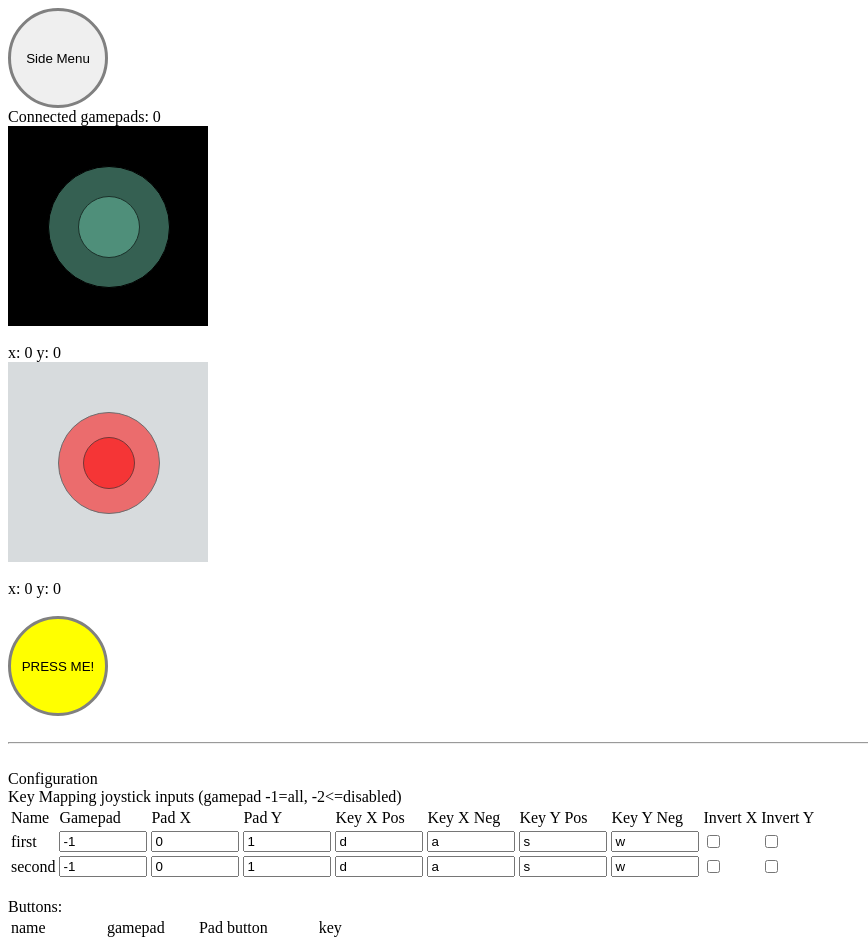
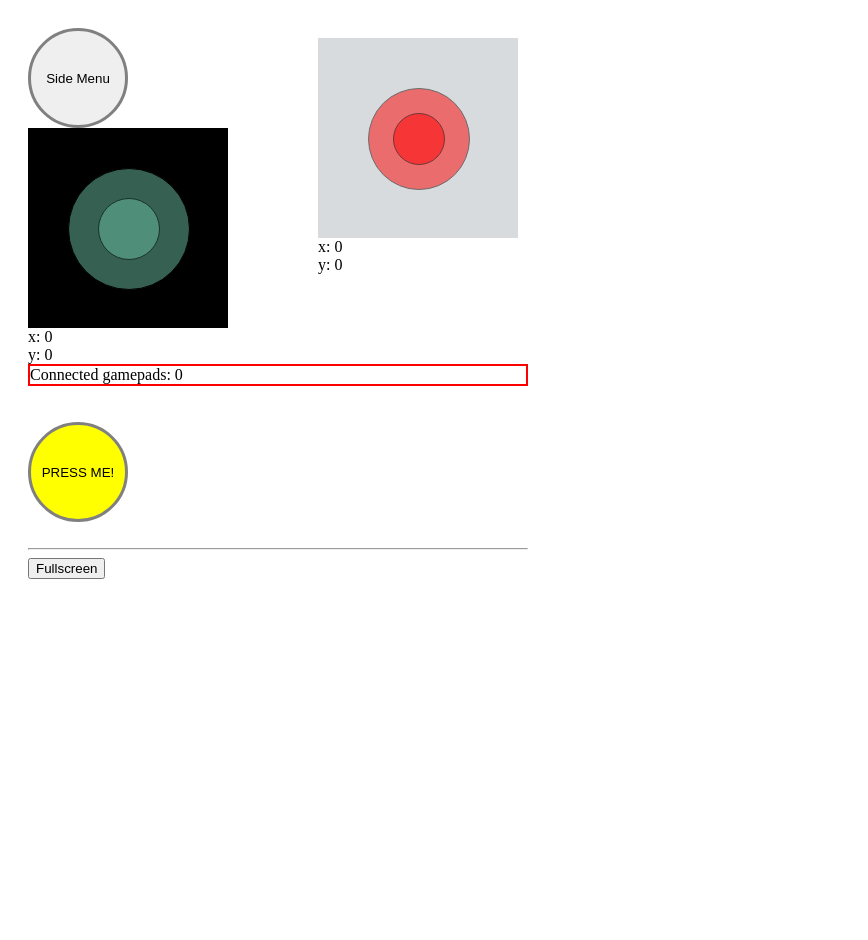
Before and after one commit to brean/svelte-gamepad-virtual-joystick, a SvelteKit app: page / in a window 1280 px wide. Shown: the top 940 px of the page, without its empty margins (0-868 px from the left). After the commit the page ends 800 px from the top, so only its background shows below. Built offline with nearby package versions, Linux system fonts and the light colour scheme.

Commit message:
Configuration as own component, add hovering tag

```diff
--- /dev/null
+++ b/src/lib/components/Configuration.svelte
@@ -0,0 +1,82 @@
+<script lang="ts">
+  import { virtual_button_inputs } from "$lib/store/virtual_button_inputs.js";
+  import { virtual_joystick_inputs } from "$lib/store/virtual_joystick_inputs.js";
+</script>
+Configuration
+<br />
+Key Mapping joystick inputs (gamepad -1=all, -2&lt;=disabled)
+<br />
+<table>
+  <tbody>
+    <tr>
+      <td>Name</td>
+      <td>Gamepad</td>
+      <td>Pad X</td>
+      <td>Pad Y</td>
+      <td>Key X Pos</td>
+      <td>Key X Neg</td>
+      <td>Key Y Pos</td>
+      <td>Key Y Neg</td>
+      <td>Invert X</td>
+      <td>Invert Y</td>
+    </tr>
+    {#each $virtual_joystick_inputs as vs}
+    <tr>
+      <td>{vs.name}</td>
+      <td>
+        <input bind:value={vs.gamepad} type="number" />
+      </td>
+      <td><input bind:value={vs.axes_x} type="number" /></td>
+      <td><input bind:value={vs.axes_y} type="number" /></td>
+      <td><input bind:value={vs.key_x_pos} /></td>
+      <td><input bind:value={vs.key_x_neg} /></td>
+      <td><input bind:value={vs.key_y_pos} /></td>
+      <td><input bind:value={vs.key_y_neg} /></td>
+      <td><input type="checkbox" bind:checked={vs.invert_x} /></td>
+      <td><input type="checkbox" bind:checked={vs.invert_y} /></td>
+    </tr>
+    {/each}
+  </tbody>
+</table>
+<br />
+Buttons:<br />
+<table>
+  <tbody>
+    <tr>
+      <td>name</td>
+      <td>gamepad</td>
+      <td>Pad button</td>
+      <td></td>
+      <td>key</td>
+      <td></td>
+    </tr>
+    {#each $virtual_button_inputs as vb}
+    <tr>
+      <td>{vb.name}</td>
+      <td>
+        <input bind:value={vb.gamepad} type="number" />
+      </td>
+      <td>
+        {#each vb.gamepad_buttons as btn}
+          <input bind:value={btn} type="number" /><br />
+        {/each}
+      </td><td>
+        <button>+</button>
+      </td>
+      <td>
+        {#each vb.keyboard_keys as key}
+          <input bind:value={key} type="text" /><br />
+        {/each}
+      </td><td>
+        <button>+</button>
+      </td>
+    </tr>
+    {/each}
+  </tbody>
+</table>
+
+<style>
+  input {
+    max-width: 80px;
+  }
+</style>
--- a/src/lib/components/VirtualList.svelte
+++ b/src/lib/components/VirtualList.svelte
@@ -4,13 +4,19 @@
   interface Props {
     children: Snippet,
     style?: string,
-    cssclass?: string
+    cssclass?: string,
+    hovering?: number,
+    selected?: number,
+    onpress: () => void
   }
 
   let {
     children,
     style = '',
-    cssclass = 'vlist'
+    cssclass = 'vlist',
+    selected = 0,
+    hovering = 0,
+    onpress = () => {}
   }: Props = $props();
 
   let items: HTMLElement[] = [];
@@ -19,13 +25,18 @@
   $effect(() => {
     items = [];
     let i = 0;
+    console.log(selected);
     lstParent.childNodes.forEach(element => {
       if ((element as HTMLElement).tagName === 'LI') {
         const child: HTMLElement = (element as HTMLElement);
         items.push(child);
-        if (i == 0) {
-          child.classList = ['selected']
+        if (i == selected) {
+          child.classList.add('selected')
         }
+        if (i == hovering) {
+          child.classList.add('hovering')
+        }
+        console.log(child.classList)
         child.setAttribute('data-item', i.toString())
         element.addEventListener('pointerdown', () => {
           console.log('pointer down', child, child.getAttribute('data-item'));
@@ -37,6 +48,6 @@
 
 </script>
 
-<ul bind:this={lstParent}>
+<ul bind:this={lstParent} {style} class={cssclass}>
   {@render children()}
 </ul>
--- a/src/routes/+page.svelte
+++ b/src/routes/+page.svelte
@@ -1,12 +1,12 @@
 <script lang="ts">
+  import Configuration from "$lib/components/Configuration.svelte";
   import GamepadManager from "$lib/components/GamepadManager.svelte";
   import KeyboardManager from "$lib/components/KeyboardManager.svelte";
   import VirtualButton from "$lib/components/VirtualButton.svelte";
   import VirtualJoystick from "$lib/components/VirtualJoystick.svelte";
   import VirtualList from "$lib/components/VirtualList.svelte";
   import { gamepad } from "$lib/store/gamepad.js";
-  import { virtual_button_inputs } from "$lib/store/virtual_button_inputs.js";
-  import { virtual_joystick_inputs } from "$lib/store/virtual_joystick_inputs.js";
+
 
   let position_first: [x: number, y: number] = [0, 0];
   let position_second: [x: number, y: number] = [0, 0];
@@ -25,14 +25,13 @@
 
 <div id="sidenav" class="sidenav" style:width={sideNavWidth}>
   <a href="javascript:void(0)" class="closebtn" onclick={toggleNav}>&times;</a>
-  <VirtualList>
-    <li>Something</li>
+  <VirtualList onpress={toggleNav}>
+    <li>Main</li>
     <li>Settings</li>
-    <li>Something else</li>
   </VirtualList>
 </div>
 
-<!-- TODO: press event -->
+<main style:margin-left={sideNavWidth} style:min-width={'500px'}>
 <VirtualButton
   style="backtround-color: blue"
   name="Nav Button"
@@ -42,6 +41,21 @@
   Side Menu
 </VirtualButton><br />
 
+<!-- GamepadManager and KeyboardManager should be unique in your page. -->
+<GamepadManager />
+<KeyboardManager />
+
+<VirtualJoystick
+  name="first"
+  style="background-color: black"
+  size={120}
+  bind:position={position_first}
+/>
+x: {position_first[0]}<br />
+y: {position_first[1]}
+<br />
+
+<div style:border={'2px solid red'}>
 Connected gamepads: {$gamepad.length}
 <table>
   <tbody>
@@ -59,116 +73,29 @@ Connected gamepads: {$gamepad.length}
     {/each}
   </tbody>
 </table>
+</div>
 
-
-<!-- GamepadManager and KeyboardManager should be unique in your page. -->
-<GamepadManager />
-<KeyboardManager />
-
-<VirtualJoystick
-  name="first"
-  style="background-color: black"
-  size={120}
-  bind:position={position_first}
-/><br />
-x: {position_first[0]} y: {position_first[1]}
-<br />
-
-<VirtualJoystick
-  name="second"
-  color={"red"}
-  bind:position={position_second}
-/><br />
-x: {position_second[0]} y: {position_second[1]}
-
+<div style="position: absolute; top: 30px; right: 30px;">
+  <VirtualJoystick
+    name="second"
+    color={"red"}
+    bind:position={position_second}
+  />
+  <div style="max-width: 200px;">
+    x: {position_second[0]}<br />
+    y: {position_second[1]}
+  </div>
+</div>
 <br /><br />
 <VirtualButton
-  style="background-color: yellow"
+  style="background-color: yellow;"
 >
   PRESS ME!
 </VirtualButton>
 <br /><br />
 <hr />
-<br />
-Configuration
-<br />
-Key Mapping joystick inputs (gamepad -1=all, -2&lt;=disabled)
-<br />
-<table>
-  <tbody>
-    <tr>
-      <td>Name</td>
-      <td>Gamepad</td>
-      <td>Pad X</td>
-      <td>Pad Y</td>
-      <td>Key X Pos</td>
-      <td>Key X Neg</td>
-      <td>Key Y Pos</td>
-      <td>Key Y Neg</td>
-      <td>Invert X</td>
-      <td>Invert Y</td>
-    </tr>
-    {#each $virtual_joystick_inputs as vs}
-    <tr>
-      <td>{vs.name}</td>
-      <td>
-        <input bind:value={vs.gamepad} type="number" />
-      </td>
-      <td><input bind:value={vs.axes_x} type="number" /></td>
-      <td><input bind:value={vs.axes_y} type="number" /></td>
-      <td><input bind:value={vs.key_x_pos} /></td>
-      <td><input bind:value={vs.key_x_neg} /></td>
-      <td><input bind:value={vs.key_y_pos} /></td>
-      <td><input bind:value={vs.key_y_neg} /></td>
-      <td><input type="checkbox" bind:checked={vs.invert_x} /></td>
-      <td><input type="checkbox" bind:checked={vs.invert_y} /></td>
-    </tr>
-    {/each}
-  </tbody>
-</table>
-<br />
-Buttons:<br />
-<table>
-  <tbody>
-    <tr>
-      <td>name</td>
-      <td>gamepad</td>
-      <td>Pad button</td>
-      <td></td>
-      <td>key</td>
-      <td></td>
-    </tr>
-    {#each $virtual_button_inputs as vb}
-    <tr>
-      <td>{vb.name}</td>
-      <td>
-        <input bind:value={vb.gamepad} type="number" />
-      </td>
-      <td>
-        {#each vb.gamepad_buttons as btn}
-          <input bind:value={btn} type="number" /><br />
-        {/each}
-      </td><td>
-        <button>+</button>
-      </td>
-      <td>
-        {#each vb.keyboard_keys as key}
-          <input bind:value={key} type="text" /><br />
-        {/each}
-      </td><td>
-        <button>+</button>
-      </td>
-    </tr>
-    {/each}
-  </tbody>
-</table>
-<br /><br />
 <button onclick={requestFullScreen}>Fullscreen</button>
-
-<style>
-
-  input {
-    max-width: 80px;
-  }
-
-</style>
+<!-- TODO: Dialog menu
+<Configuration></Configuration>
+-->
+</main>
--- a/static/demo.css
+++ b/static/demo.css
@@ -75,36 +75,14 @@ li {
   border: 3px solid transparent;
 }
 
-li:hover {
+li.hovering {
   animation: spin 2.5s infinite linear paused;
 
   background:
     linear-gradient(
         to bottom,
-        oklch(0.1 0.2 240 / 0.95),
-        oklch(0.1 0.2 240 / 0.95)
-      )
-      padding-box, /* ends at inner border edges */
-    conic-gradient(
-        from var(--bg-angle) in oklch longer hue,
-        oklch(0.85 0.37 0) 0 0
-      )
-      border-box; /* extends to outer border edges */
-
-  /* a clear border lets the background gradient shine through */
-  border: 3px solid transparent;
-
-  animation-play-state: running;
-}
-
-li.selected:hover {
-  animation: spin 2.5s infinite linear paused;
-  color: black;
-  background:
-    linear-gradient(
-        to bottom,
-        yellow,
-        yellow
+        black,
+        black
       )
       padding-box, /* ends at inner border edges */
     conic-gradient(
@@ -120,8 +98,10 @@ li.selected:hover {
 }
 
 li.selected {
-  background-color: yellow;
-  border-color: red;
+  color: white;
+  /* outline: 2px dashed yellow; */
+  outline: 2px dashed red;
+  outline-offset: -6px;
 }
 
 li {
@@ -129,3 +109,9 @@ li {
   color: white;
   padding: 1rem;
 }
+
+main {
+  position: absolute;
+  transition: margin-left .5s;
+  padding: 20px;
+}
```
